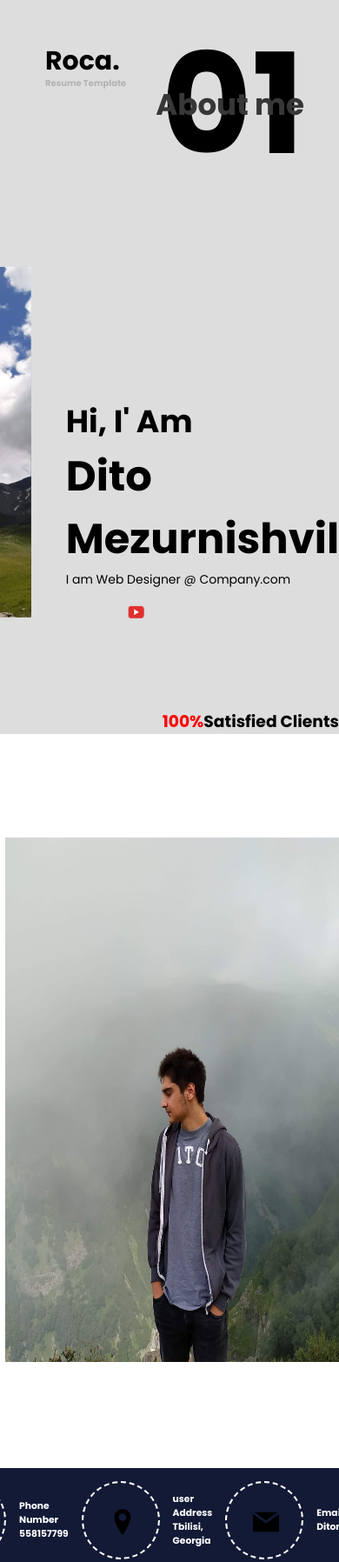
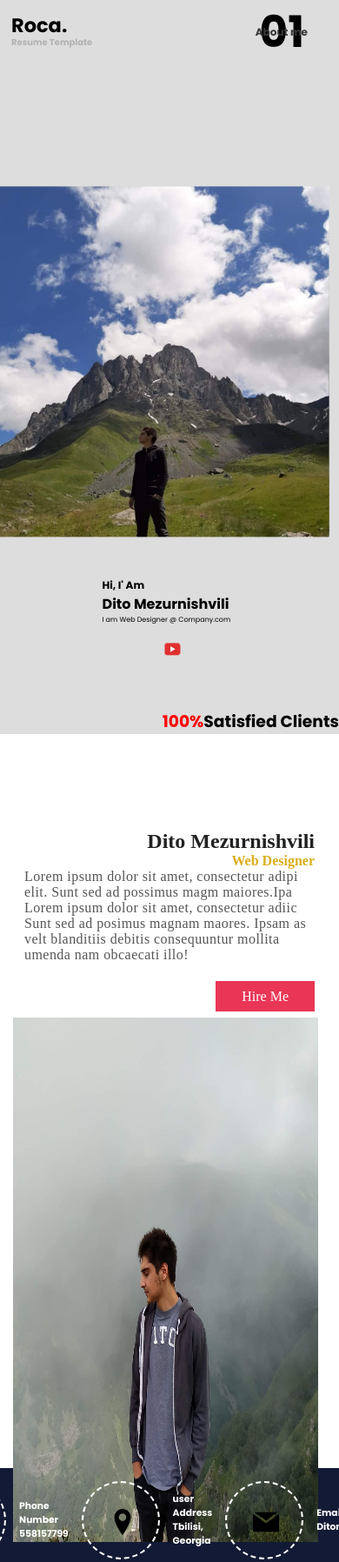
Before and after one commit to Dito572/portfolio, a plain HTML site: page index.html in a window 390 px wide. Shown: the top 1796 px of the page at 87% size. Drawn offline with Linux system fonts and the light colour scheme.

Commit message:
Update style.css

```diff
--- a/style.css
+++ b/style.css
@@ -23,6 +23,8 @@ body{
     padding: 48px 0 0 52px;
 
 }
+
+
 .secondary-header{
     font-family: 'Poppins', sans-serif;
     font-size: 10px;
@@ -65,6 +67,61 @@ body{
   padding-left: 30px;
   margin-left: 60px;
 }
+/* /*  */
+@media screen and (max-width:450px) {
+  .left-header{
+    font-size: 15px;
+    padding: 12px 0 0 13px;
+  }
+  .oone{
+    font-size: 50px;
+  }
+  .abtme{
+    font-size: 12px;
+    margin-top: 28px;
+    margin-right:31px;
+  }
+
+  .intro{
+    width: 335px;
+    display: flex;
+    flex-direction: column;
+  }
+  .images{
+    width: 200px;
+    margin-top: -50px;
+    margin-left: 301px;
+    display: flex;
+  }
+  .hi{
+    font-family: 'Poppins', sans-serif;
+    font-size: 12px;
+    margin-top: 300px;
+  }
+  .lit-ab h1{
+    font-size: 16px;
+  }
+  .lit-ab p{
+    font-size: 8px;
+  }
+  .about-me-section{
+   margin: auto;
+   display: flex;
+   flex-direction: column
+  }
+  .about-me-text{
+    margin-top: 500px;
+  }
+  .about-me-img-container{
+    justify-content: center;
+  }
+ .about-me-img-container img{
+  max-width: 90%;
+  }
+};
+
+
+
 .hi{
     font-family: 'Poppins', sans-serif;
     font-size: 36px;
@@ -191,7 +248,6 @@ body{
   background-color: #131A36;
   display: flex;
   max-height: 210px;
-  height: 100%;
   width: 100%;
   justify-content: center;
   align-items: center;
@@ -628,7 +684,7 @@ footer p{
 
 .finish{
   width: 100%;
-  height: 07vh;
+  height: 7vh;
   background-color: #171717;
   text-align: center;
 }
```
